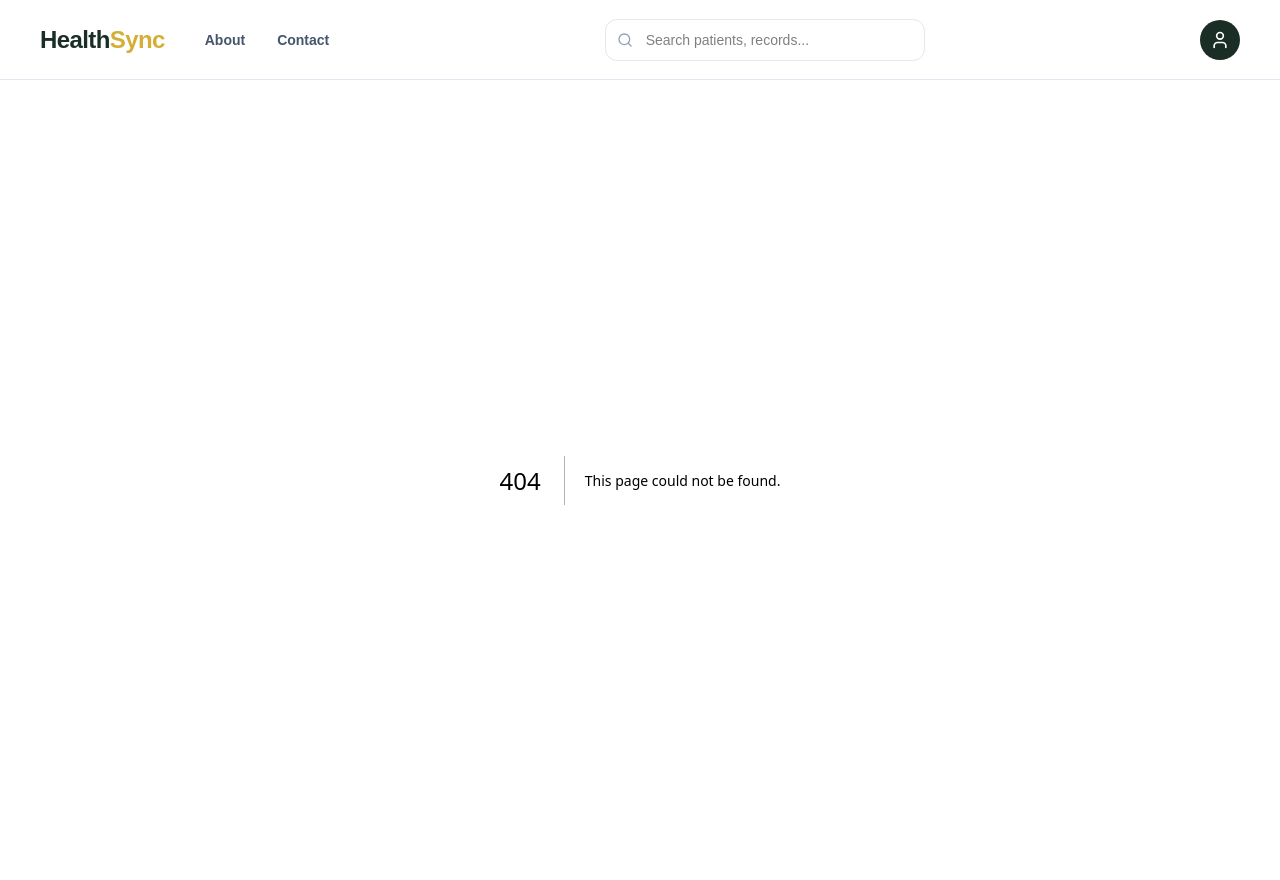
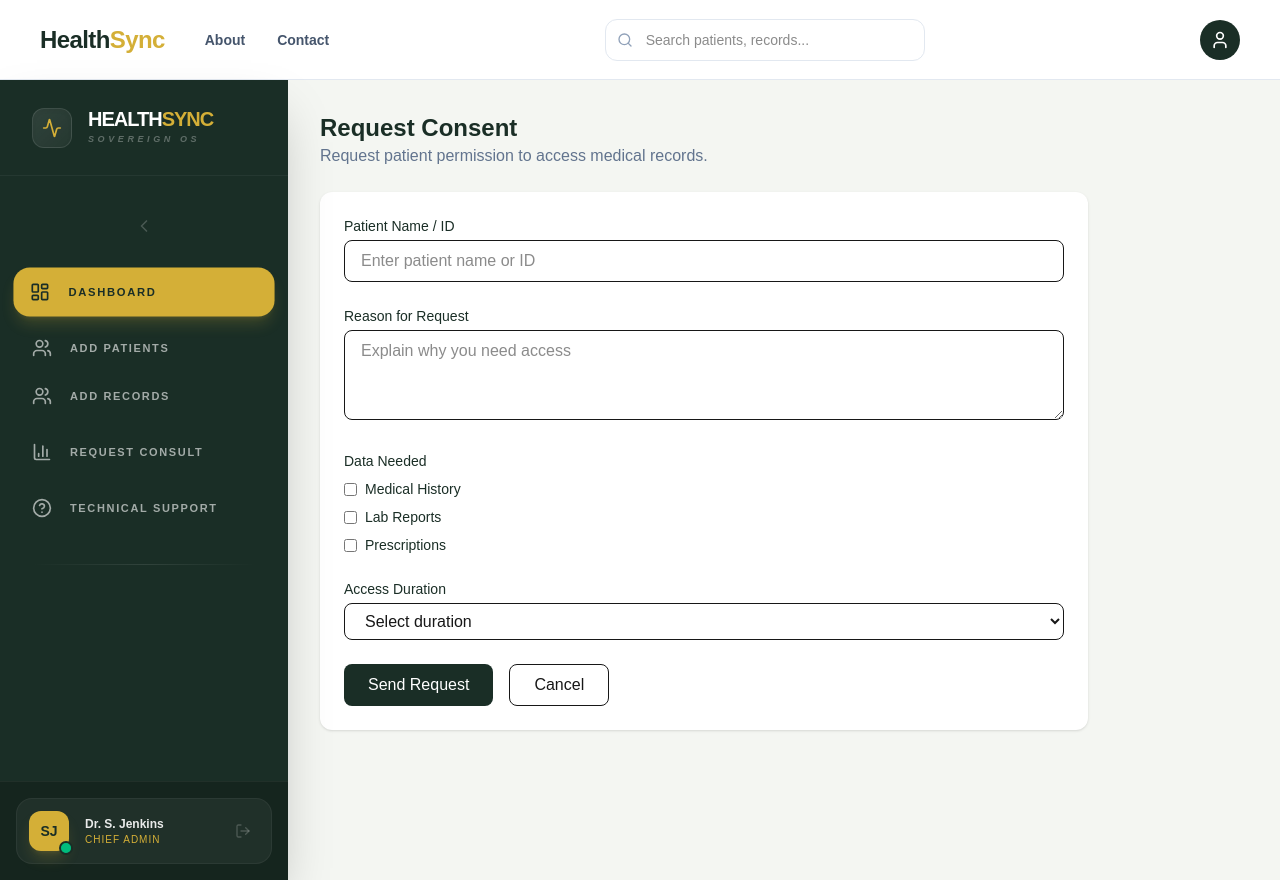
Before and after one commit to kalviumcommunity/S69-0126-CodeMeow-Full-Stack-With-NextjsAnd-AWS-Azure-HealthSync, a Next.js app in the folder your-project-name/: page /request-consent in a window 1280 px wide. Before the commit this address had no page. Built offline with nearby package versions, Linux system fonts and the light colour scheme.

Commit message:
new page request consent added

```diff
--- /dev/null
+++ b/your-project-name/src/app/request-consent/page.tsx
@@ -0,0 +1,92 @@
+"use client";
+
+import Sidebar from "../components/sidebar/Sidebar";
+
+export default function RequestConsentPage() {
+  return (
+    <div className="flex min-h-screen bg-[#F4F6F2]">
+      {/* Sidebar */}
+      <Sidebar />
+
+      {/* Main Content */}
+      <div className="flex-1 p-8">
+        <h1 className="text-2xl font-bold text-[#1A2E26]">Request Consent</h1>
+        <p className="text-slate-500 mb-6">
+          Request patient permission to access medical records.
+        </p>
+
+        <div className="bg-white rounded-xl shadow p-6 space-y-6 max-w-3xl">
+
+          {/* Patient Name */}
+          <div>
+            <label className="block text-sm font-medium text-[#1A2E26] mb-1">
+              Patient Name / ID
+            </label>
+            <input
+              type="text"
+              placeholder="Enter patient name or ID"
+              className="w-full px-4 py-2 border rounded-lg focus:outline-none focus:ring-2 focus:ring-[#D4AF37]/40"
+            />
+          </div>
+
+          {/* Reason */}
+          <div>
+            <label className="block text-sm font-medium text-[#1A2E26] mb-1">
+              Reason for Request
+            </label>
+            <textarea
+              rows={3}
+              placeholder="Explain why you need access"
+              className="w-full px-4 py-2 border rounded-lg focus:outline-none focus:ring-2 focus:ring-[#D4AF37]/40"
+            />
+          </div>
+
+          {/* Data Access Type */}
+          <div>
+            <label className="block text-sm font-medium text-[#1A2E26] mb-2">
+              Data Needed
+            </label>
+            <div className="space-y-2 text-sm text-[#1A2E26]">
+              <label className="flex items-center gap-2">
+                <input type="checkbox" />
+                Medical History
+              </label>
+              <label className="flex items-center gap-2">
+                <input type="checkbox" />
+                Lab Reports
+              </label>
+              <label className="flex items-center gap-2">
+                <input type="checkbox" />
+                Prescriptions
+              </label>
+            </div>
+          </div>
+
+          {/* Access Duration */}
+          <div>
+            <label className="block text-sm font-medium text-[#1A2E26] mb-1">
+              Access Duration
+            </label>
+            <select className="w-full px-4 py-2 border rounded-lg focus:outline-none focus:ring-2 focus:ring-[#D4AF37]/40">
+              <option value="">Select duration</option>
+              <option>1 Day</option>
+              <option>1 Week</option>
+              <option>1 Month</option>
+              <option>Permanent</option>
+            </select>
+          </div>
+
+          {/* Buttons */}
+          <div className="flex gap-4">
+            <button className="bg-[#1A2E26] text-white px-6 py-2 rounded-lg hover:bg-[#254136] transition">
+              Send Request
+            </button>
+            <button className="border px-6 py-2 rounded-lg hover:bg-slate-50 transition">
+              Cancel
+            </button>
+          </div>
+        </div>
+      </div>
+    </div>
+  );
+}
```
